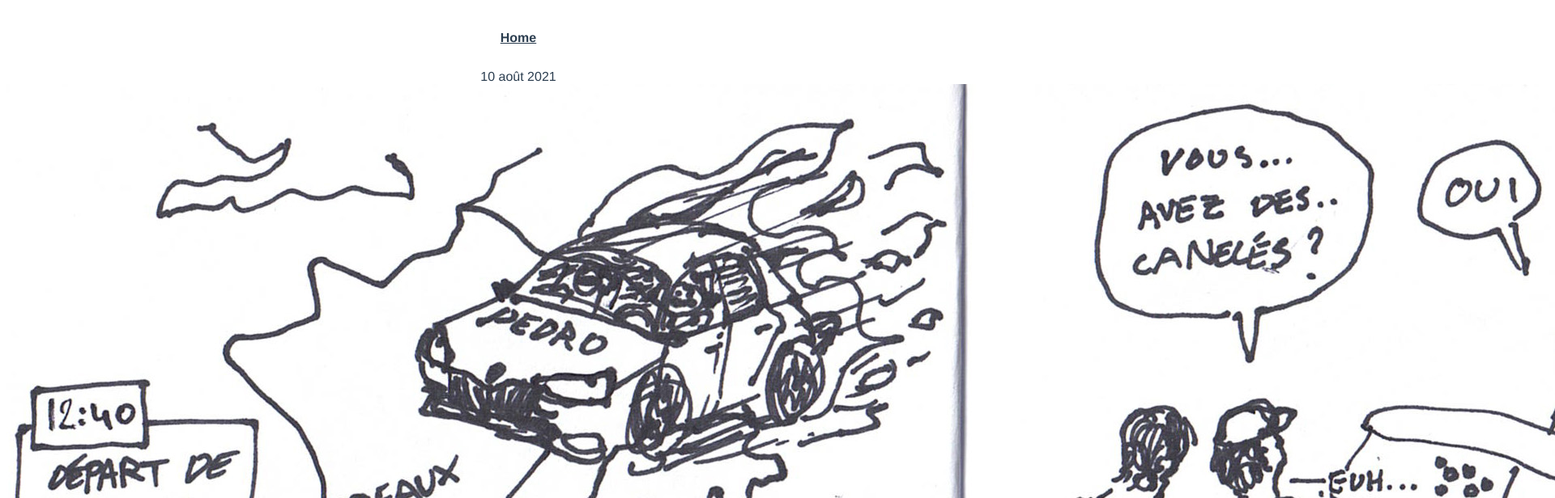
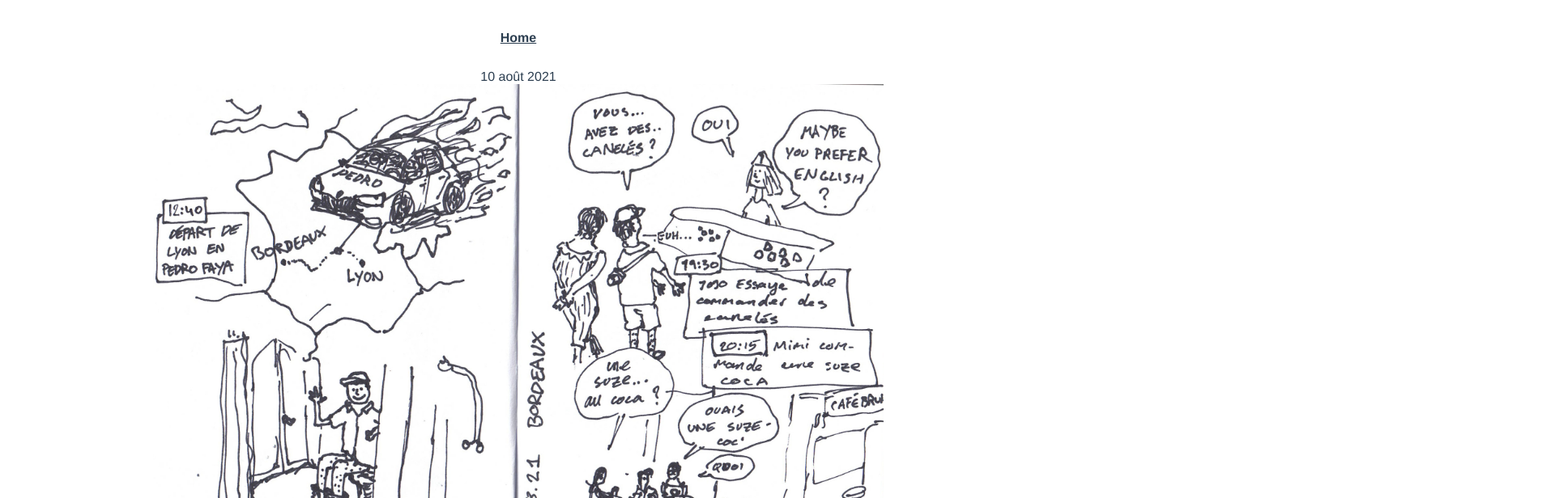
Before and after one commit to j4kim/voyage-2021, a Vue app: page /10 in a window 1280 px wide. Shown: the top 616 px of the page at 81% size, 1920 px wide, since content can reach past the window. Built offline with nearby package versions, Linux system fonts and the light colour scheme.

Commit message:
restrict image size to viewport

```diff
--- a/src/views/Home.vue
+++ b/src/views/Home.vue
@@ -14,3 +14,10 @@ export default {
   name: 'Home'
 }
 </script>
+
+<style lang="scss" scoped>
+img {
+  max-width: 80vw;
+  max-height: 80vh;
+}
+</style>
```
